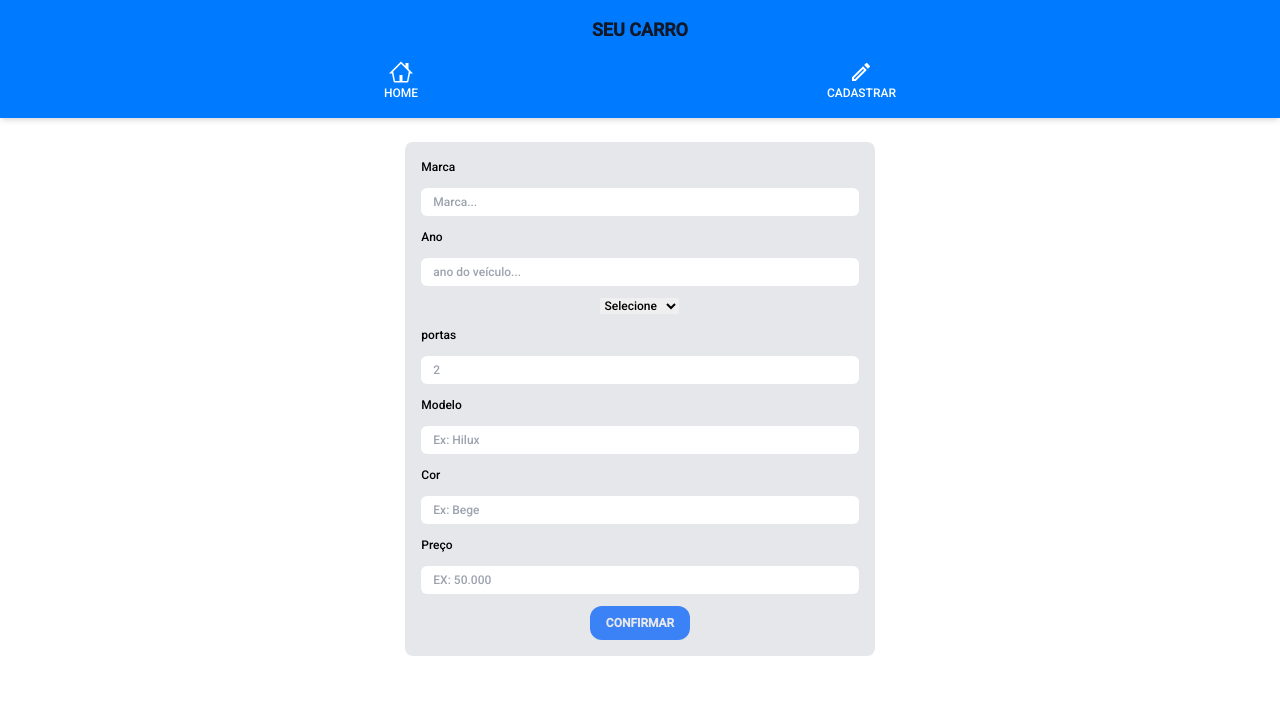
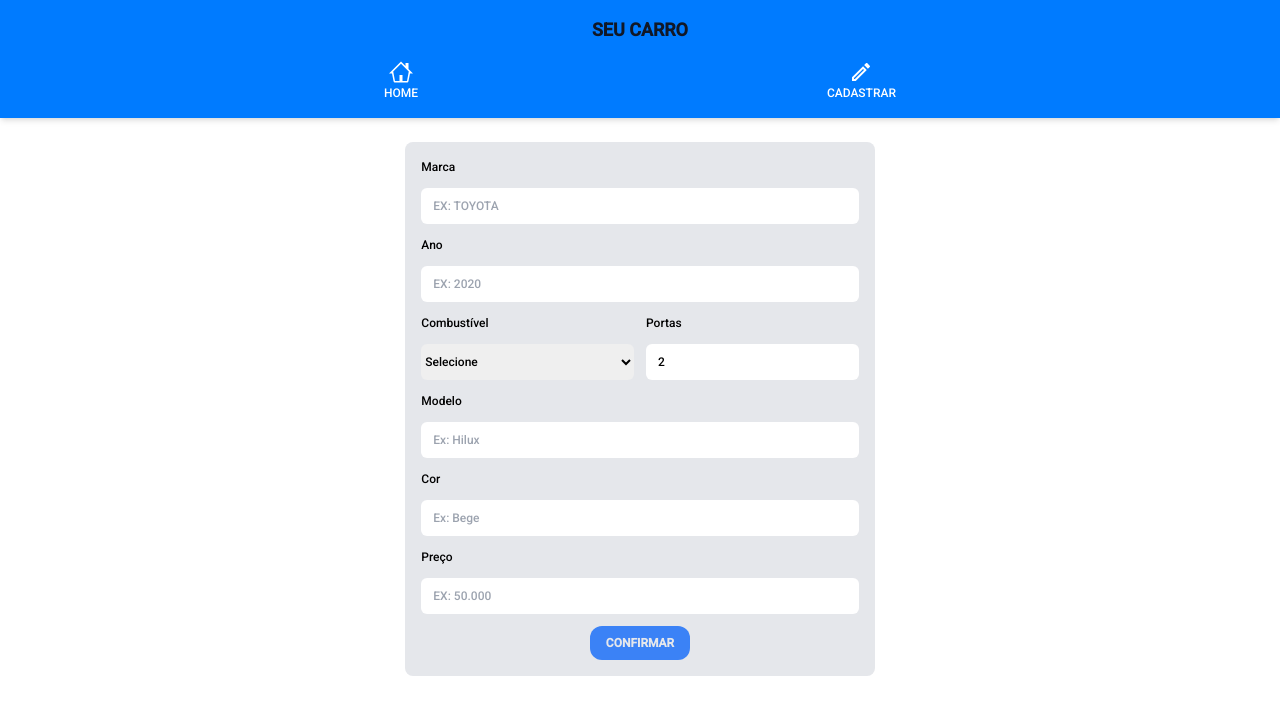
Before and after one commit to AndersonKeller/cars-list, a Next.js app: page /cadastrar in a window 1280 px wide. Shown: the top 714 px of the page. Built offline with nearby package versions, Linux system fonts and the light colour scheme.

Commit message:
feat: layout improvment, error spans, select and align register form

```diff
--- a/src/app/cadastrar/page.tsx
+++ b/src/app/cadastrar/page.tsx
@@ -13,6 +13,9 @@ export default function RegisterPage() {
     formState: { errors },
   } = useForm<RegisterData>({
     resolver: zodResolver(registerSchema),
+    defaultValues: {
+      num_portas: "2",
+    },
   });
   const { cars, setCars } = carListStore();
   const { brands, setBrands } = brandListStore();
@@ -67,18 +70,28 @@ export default function RegisterPage() {
         <Input
           register={register("marca")}
           label="Marca"
-          placeholder="Marca..."
+          placeholder="EX: TOYOTA"
           errorMsg={errors.marca && errors.marca.message}
         />
         <Input
           register={register("ano")}
           label="Ano"
           type="number"
-          placeholder="ano do veículo..."
+          placeholder="EX: 2020"
           errorMsg={errors.ano && errors.ano.message}
         />
 
-        <select {...register("combustivel")} name="combustivel" id="">
+        <div className="w-full flex flex-col gap-3 min-[368px]:flex-row">
+          <div className="w-full min-[368px]:w-1/2 flex flex-col gap-3">
+            <label className="self-start" htmlFor="combustivel">
+              Combustível
+            </label>
+            <select
+              className="w-full h-9 rounded-md"
+              {...register("combustivel")}
+              name="combustivel"
+              id="combustivel"
+            >
               <option value="">Selecione</option>
               {iCombustivel.map((item, index) => (
                 <option key={index} value={item}>
@@ -86,14 +99,19 @@ export default function RegisterPage() {
                 </option>
               ))}
             </select>
+          </div>
 
+          <div className="w-full min-[368px]:w-1/2 flex flex-col gap-3">
+            {" "}
             <Input
-          label="portas"
+              label="Portas"
               placeholder="2"
               register={register("num_portas")}
               errorMsg={errors.num_portas && errors.num_portas.message}
               type="number"
             />
+          </div>
+        </div>
         <Input
           label="Modelo"
           placeholder="Ex: Hilux"
--- a/src/components/input/Input.tsx
+++ b/src/components/input/Input.tsx
@@ -19,12 +19,14 @@ export function Input({
       </label>
       <input
         id={label}
-        className="ps-3 h-7 rounded-md outline-blue-100 w-full"
+        className="ps-3 h-9 rounded-md outline-blue-100 w-full "
         type={type ? type : "text"}
         placeholder={placeholder}
         {...register}
       />
-      {errorMsg && <span>{errorMsg}</span>}
+      {errorMsg && (
+        <span className="text-red-500 font-bold self-start">{errorMsg}</span>
+      )}
     </>
   );
 }
```
Lines whose indentation alone changed are shown as unchanged.
